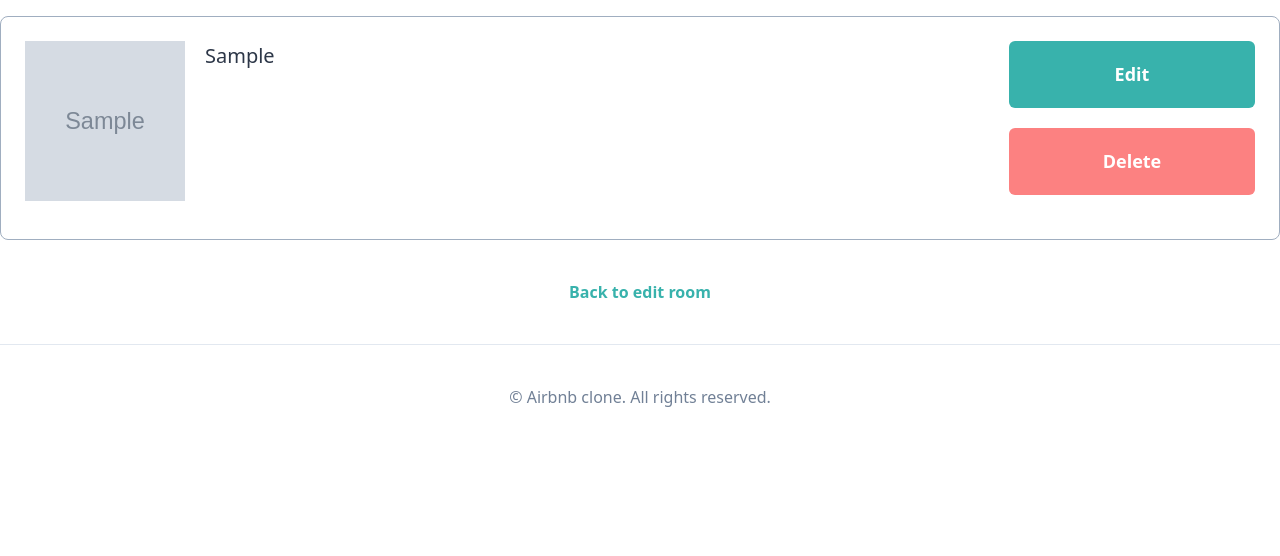
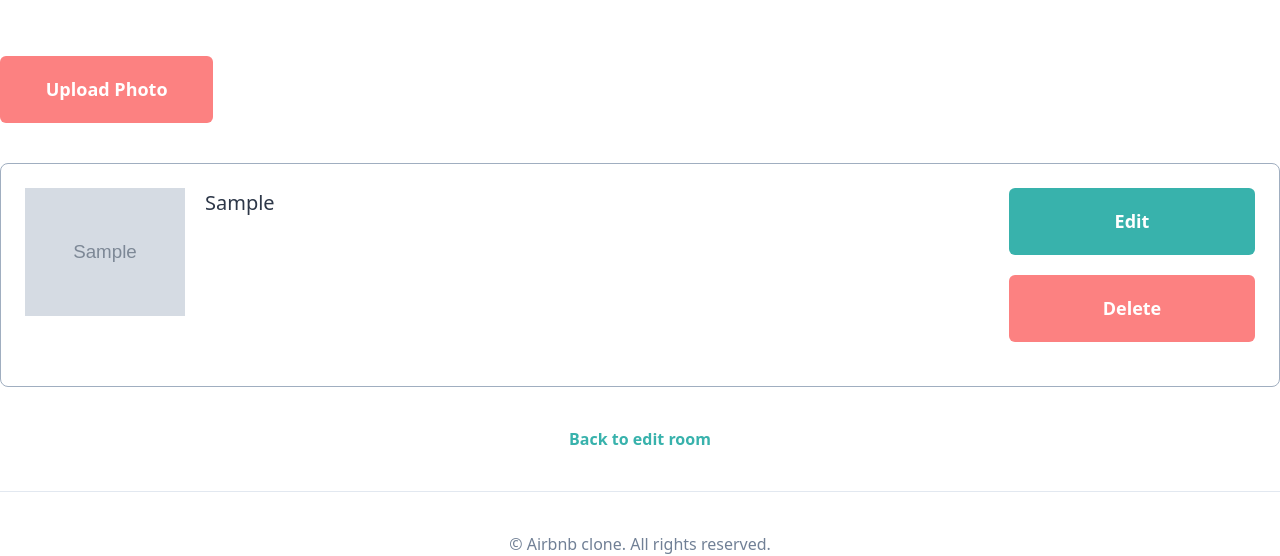
Before and after one commit to jaeech/airbnb-clone, a Django app: page /rooms/1/photos/ in a window 1280 px wide. Shown: the part 64-620 px from the top of the page. Run offline with Django 3.2, Linux system fonts and the light colour scheme; a user stored in the database is signed in; tables that the repository leaves empty hold one stand-in row (values such as "Sample post"); grey boxes marked "Sample" are stand-in pictures; style sheets or scripts are compiled from the project's sources; some libraries are stand-ins or nearby versions.

Commit message:
# 23.6 Add Photo
# 23.6 Add Photo

```diff
--- a/rooms/urls.py
+++ b/rooms/urls.py
@@ -10,6 +10,7 @@ urlpatterns = [
     path("<int:pk>/", views.RoomDetail.as_view(), name="detail"),
     path("<int:pk>/edit/", views.EditRoomView.as_view(), name="edit"),
     path("<int:pk>/photos/", views.RoomPhotosView.as_view(), name="photos"),
+    path("<int:pk>/photos/add", views.AddPhotoView.as_view(), name="add-photo"),
     path(
         "<int:room_pk>/photos/<int:photo_pk>/delete/",
         views.delete_photo,
--- a/rooms/views.py
+++ b/rooms/views.py
@@ -1,6 +1,7 @@
 from django.http import Http404
-from django.views.generic import ListView, DetailView, View, UpdateView
+from django.views.generic import ListView, DetailView, View, UpdateView, FormView
 from django.shortcuts import render, redirect, reverse
+from django.contrib import messages
 from django.core.paginator import Paginator
 from django.contrib.auth.decorators import login_required
 from django.contrib import messages
@@ -242,3 +243,20 @@ class EditPhotoView(user_mixins.LoggedInOnlyView, SuccessMessageMixin, UpdateVie
         if photo.room.host.pk != self.request.user.pk:
             raise Http404()
         return photo
+
+
+class AddPhotoView(user_mixins.LoggedInOnlyView, SuccessMessageMixin, FormView):
+
+    model = models.Photo
+    template_name = "rooms/photo_create.html"
+    fields = ("caption", "file")
+    form_class = forms.CreatePhotoForm
+
+    # from.py에 pk를 전달해주기 위해서
+    # form valid를 불러 온후, pk를 전달
+    # form_valid는 항상 HTTP response를 필요로 함
+    def form_valid(self, form):
+        pk = self.kwargs.get("pk")
+        form.save(pk)
+        messages.success(self.request, "Photo uploaded")
+        return redirect(reverse("rooms:photos", kwargs={"pk": pk}))
--- a/templates/rooms/room_photos.html
+++ b/templates/rooms/room_photos.html
@@ -12,10 +12,14 @@
 {% block content %}
     <div class="container flex flex-col mx-auto my-10">
 
+        <div class="my-10 w-full flex">
+            <a href="{% url 'rooms:add-photo' room.pk %}" class="btn-link w-1/6 block mr-8">Upload Photo</a>
+        </div>
+
         {% for photo in room.photos.all %}
             <div class="mb-5 border rounded-lg p-6 border-gray-500 flex justify-between">
                 <div class="flex flex-start">
-                    <img src="{{photo.file.url}}" class="w-40 h-40">
+                    <img src="{{photo.file.url}}" class="w-40 h-32">
                     <span class="ml-5 text-xl">{{photo.caption}}</span>
                 </div>
                 <div class="flex flex-col w-1/5 ">
```
Also changed, not shown: rooms/forms.py (+19 -0 lines), templates/rooms/photo_create.html (added, +18 -0 lines).
